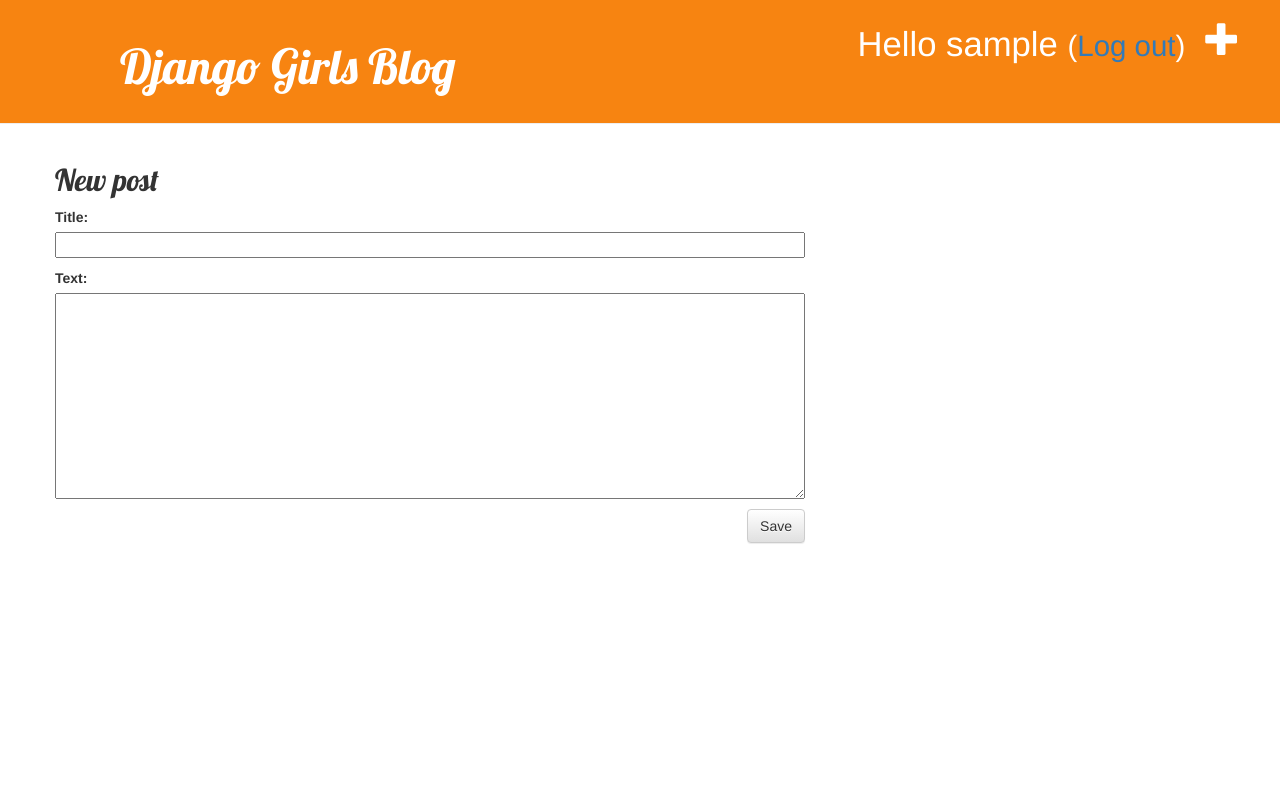
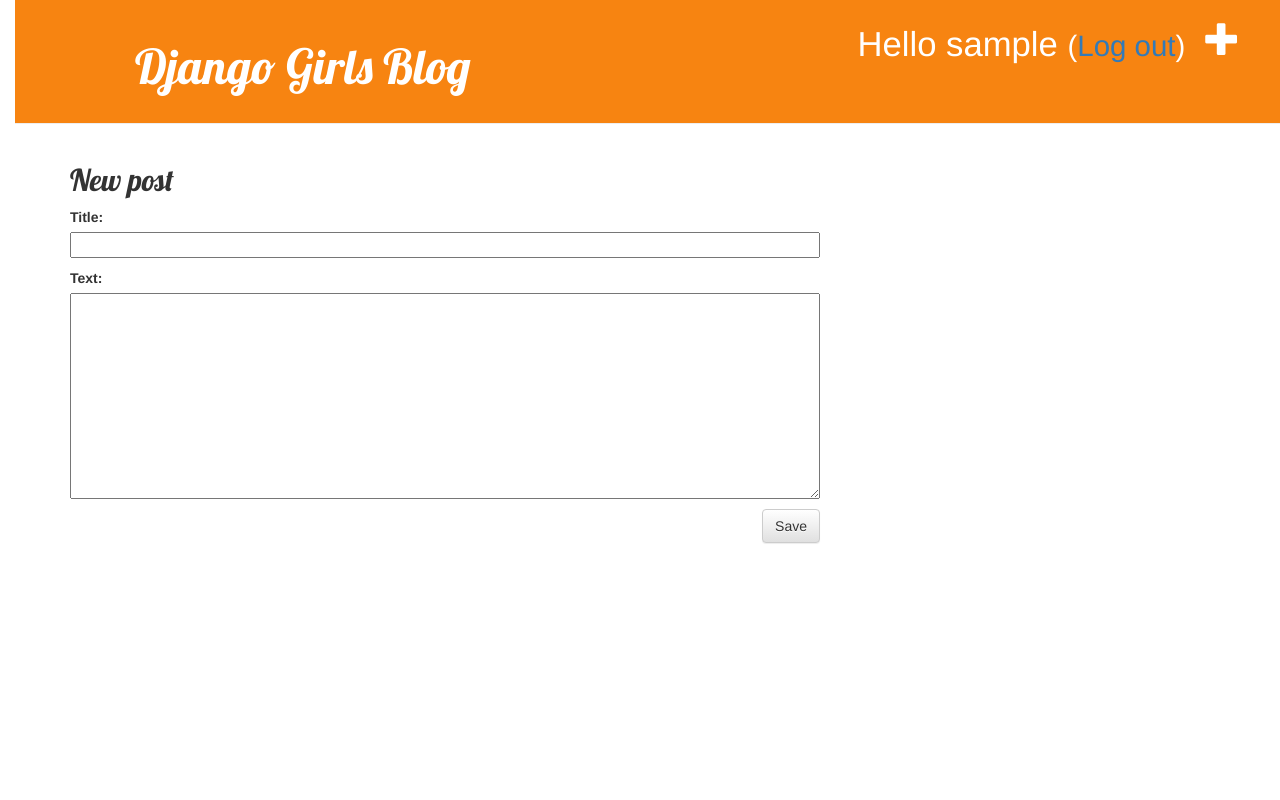
Before and after one commit to JuliaTorrejon/my-first-blog, a Django app: page /post/new in a window 1280 px wide. Run offline with Django 3.2, Linux system fonts and the light colour scheme; the visitor is signed in with stand-in values (Sample User, id 1); some libraries are stand-ins or nearby versions.

Commit message:
css changes

```diff
--- a/blog/static/css/blog.css
+++ b/blog/static/css/blog.css
@@ -1,3 +1,12 @@
+h1 a, h2 a {
+    color: #C25100;
+    font-family: 'Lobster';
+}
+
+body {
+    padding-left: 15px;
+}
+
 .page-header {
     background-color: #f78411;
     margin-top: 0;
@@ -16,7 +25,6 @@
 }
 
 h1, h2, h3, h4 {
-    color: ##000000;
     font-family: 'Lobster', cursive;
 }
 
```
